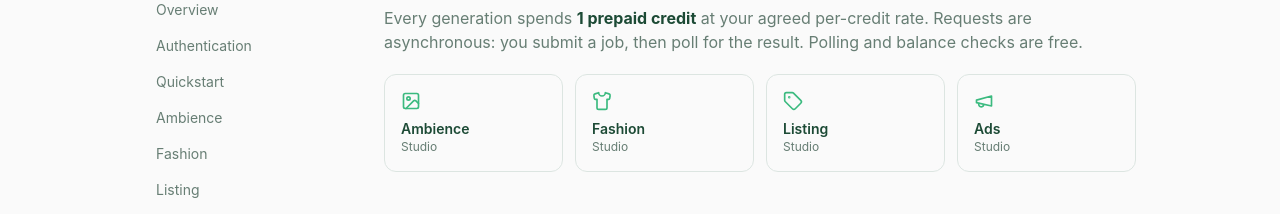
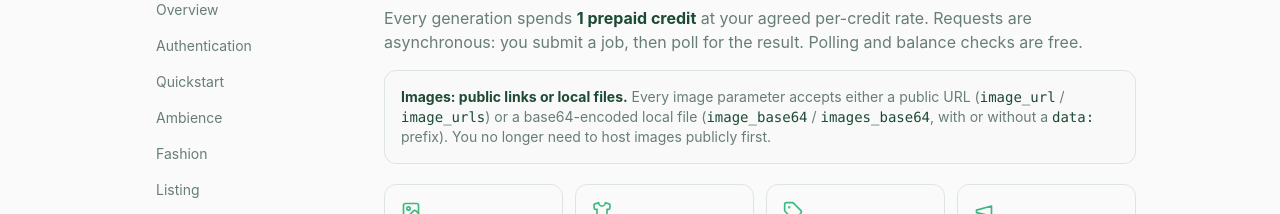
Before and after one commit to DGTLbase/Floowy.ai, a React (Vite) app: page /api-docs in a window 1280 px wide. Shown: the part 553-767 px from the top of the page. Built offline with nearby package versions, Linux system fonts and the light colour scheme; no server answers.

Commit message:
API docs: note images accept public URLs or base64 local files
Co-Authored-By: Claude Opus 4.8 <noreply@anthropic.com>

```diff
--- a/src/pages/ApiDocs.tsx
+++ b/src/pages/ApiDocs.tsx
@@ -160,6 +160,14 @@ const ApiDocs = () => (
               per-credit rate. Requests are asynchronous: you submit a job, then poll for the result. Polling and
               balance checks are free.
             </p>
+            <div className="mt-4 rounded-xl border border-border bg-muted/30 p-4 text-sm text-muted-foreground">
+              <strong className="text-foreground">Images: public links or local files.</strong> Every image parameter
+              accepts either a public URL (<code className="text-foreground">image_url</code> /{" "}
+              <code className="text-foreground">image_urls</code>) or a base64-encoded local file
+              (<code className="text-foreground">image_base64</code> /{" "}
+              <code className="text-foreground">images_base64</code>, with or without a{" "}
+              <code className="text-foreground">data:</code> prefix). You no longer need to host images publicly first.
+            </div>
             <div className="mt-5 grid grid-cols-2 gap-3 sm:grid-cols-4">
               {TOOLS.map((t) => (
                 <a key={t.id} href={`#${t.id}`} className="group rounded-xl border border-border p-4 transition hover:border-primary hover:shadow-sm">
```
